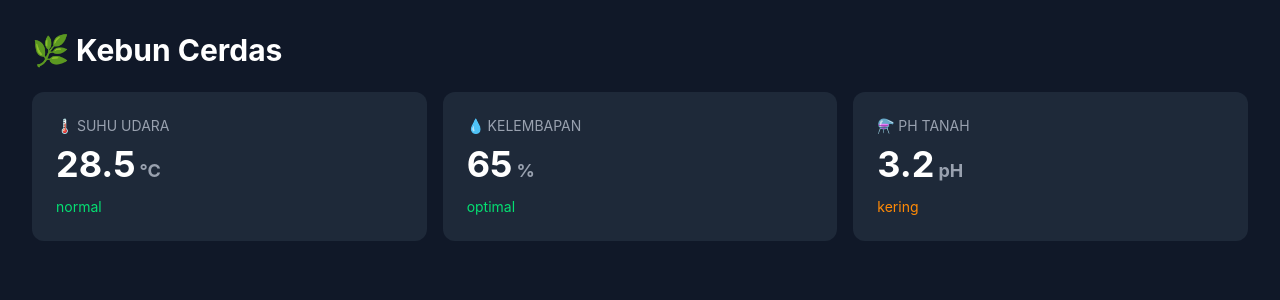
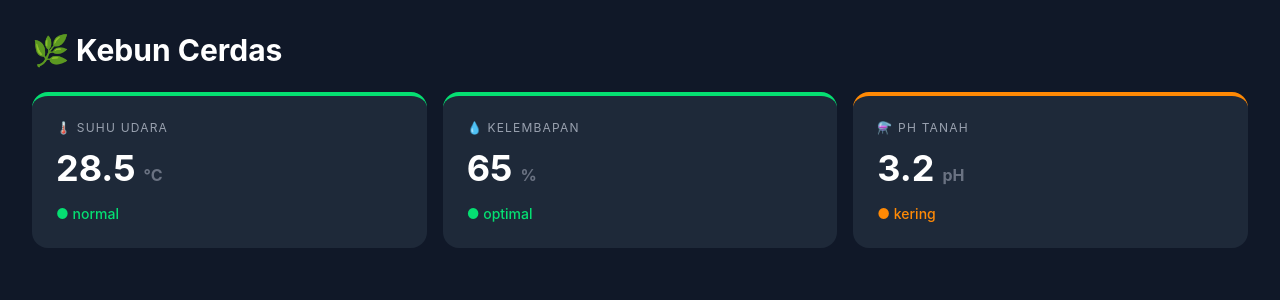
Before and after one commit to alferd06/smart-garden-frontend, a React (Vite) app: page / in a window 1280 px wide. Shown: the top 300 px of the page. Built offline with nearby package versions, Linux system fonts and the light colour scheme.

Commit message:
menambahkan garis aksen warna di atas card

```diff
--- a/src/SensorCard.jsx
+++ b/src/SensorCard.jsx
@@ -1,29 +1,34 @@
 function SensorCard({ icon, label, nilai, satuan, status }) {
+
   const warnaStatus = {
-    "optimal": "text-green-400",
-    "normal": "text-green-400",
-    "panas": "text-red-400",
-    "dingin": "text-blue-400",
-    "kering": "text-orange-400",
-    "basah": "text-blue-400",
+    "optimal": { teks: "text-green-400", garis: "border-green-400" },
+    "normal":  { teks: "text-green-400", garis: "border-green-400" },
+    "panas":   { teks: "text-red-400",   garis: "border-red-400" },
+    "dingin":  { teks: "text-blue-400",  garis: "border-blue-400" },
+    "kering":  { teks: "text-orange-400",garis: "border-orange-400" },
+    "basah":   { teks: "text-blue-400",  garis: "border-blue-400" },
   }
 
-  const warna = warnaStatus[status]
+  const warna = warnaStatus[status] || { teks: "text-gray-400", garis: "border-gray-400" }
 
   return (
-    <div className="bg-gray-800 rounded-xl p-6">
+    <div className={`bg-gray-800 rounded-2xl p-6 border-t-4 ${warna.garis}`}>
 
       {/* label */}
-      <p className="text-gray-400 text-sm uppercase">{icon} {label}</p>
+      <p className="text-gray-400 text-xs uppercase tracking-widest">
+        {icon} {label}
+      </p>
 
       {/* nilai */}
-      <h1 className="text-white text-4xl font-bold mt-2">
+      <h1 className="text-white text-4xl font-bold mt-3">
         {nilai}
-        <span className="text-gray-400 text-lg ml-1">{satuan}</span>
+        <span className="text-gray-500 text-base ml-2">{satuan}</span>
       </h1>
 
       {/* status */}
-      <p className={`text-sm mt-3 ${warna}`}>{status}</p>
+      <p className={`text-sm mt-4 font-medium ${warna.teks}`}>
+        ● {status}
+      </p>
 
     </div>
   )
```
